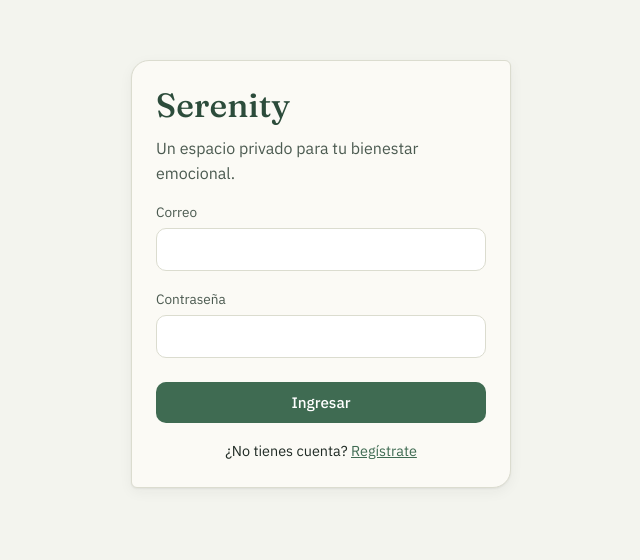
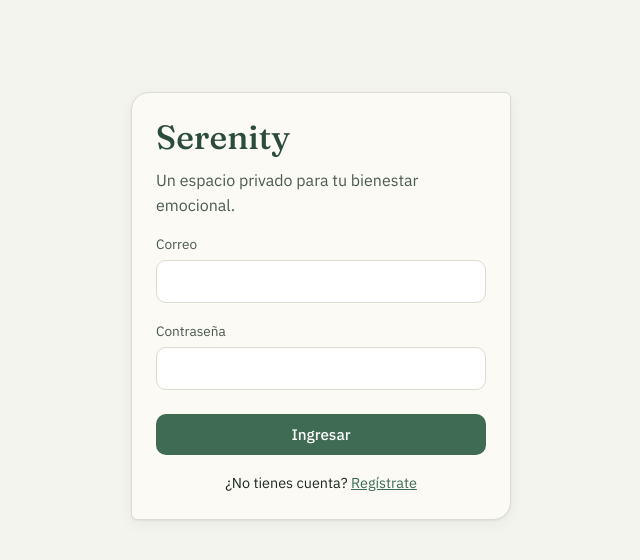
Before and after one commit to jeisonrv/frontend-serenity, an Angular app: page /login in a window 1280 px wide. Shown: the part 126-686 px from the top of the page, without its empty margins (319-959 px from the left). Built offline with nearby package versions, Linux system fonts and the light colour scheme.

Commit message:
funciona se supone

```diff
--- a/src/app/app.component.html
+++ b/src/app/app.component.html
@@ -1 +1,4 @@
-<router-outlet></router-outlet>
+<app-navbar *ngIf="auth.usuario()"></app-navbar>
+<main class="contenido" [class.con-sesion]="auth.usuario()">
+  <router-outlet></router-outlet>
+</main>
--- /dev/null
+++ b/src/app/app.component.scss
@@ -0,0 +1,16 @@
+.contenido {
+  min-height: 100vh;
+  padding: 2rem;
+}
+
+.contenido.con-sesion {
+  margin-left: 270px;
+  padding: 2rem 3rem;
+}
+
+@media (max-width: 760px) {
+  .contenido.con-sesion {
+    margin-left: 0;
+    padding: 1.25rem 1rem 5.5rem;
+  }
+}
--- a/src/app/shared/layout/navbar/navbar.component.scss
+++ b/src/app/shared/layout/navbar/navbar.component.scss
@@ -2,7 +2,7 @@
   position: fixed;
   top: 0;
   left: 0;
-  width: 220px;
+  width: 270px;
   height: 100vh;
   background: var(--color-primary-dark);
   color: #EEF3EC;
```
Also changed, not shown: src/app/app.component.ts (+9 -3 lines), src/main.ts (line endings or trailing spaces).
